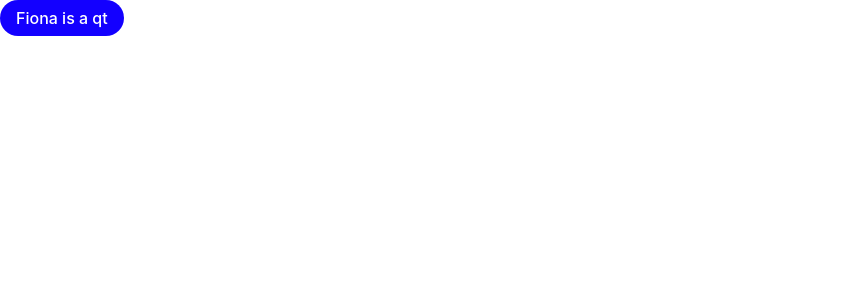
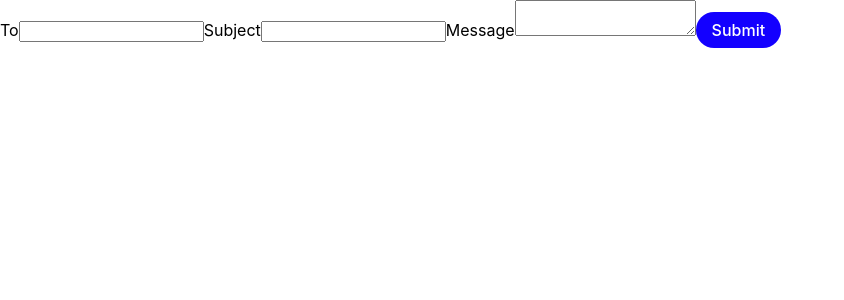
Before and after one commit to nguyensomniac/annoy-ur-officials, a React (Create React App) app: page / in a window 1280 px wide. Shown: the top 300 px of the page, without its empty margins (0-844 px from the left). Built offline with nearby package versions, Linux system fonts and the light colour scheme.

Commit message:
Add API endpoint and basic UI

```diff
--- a/package.json
+++ b/package.json
@@ -6,9 +6,11 @@
     "@testing-library/jest-dom": "^4.2.4",
     "@testing-library/react": "^9.3.2",
     "@testing-library/user-event": "^7.1.2",
+    "node-fetch": "^2.6.0",
     "react": "^16.13.1",
     "react-dom": "^16.13.1",
-    "react-scripts": "3.4.1"
+    "react-scripts": "3.4.1",
+    "styled-components": "^5.1.1"
   },
   "scripts": {
     "start": "react-scripts start",
--- a/src/App.js
+++ b/src/App.js
@@ -2,9 +2,21 @@ import React from 'react';
 import './App.css';
 import Button from './components/button';
 
+const getShortenedLink = async () => {
+
+}
+
 function App() {
   return (
-    <Button />
+    <>
+      <span>To</span>
+      <input type="text" />
+      <span>Subject</span>
+      <input type="text" />
+      <span>Message</span>
+      <textarea type="text"></textarea>
+      <Button>Submit</Button>
+    </>
   );
 }
 
--- a/src/components/button.js
+++ b/src/components/button.js
@@ -1,19 +1,21 @@
 import React from 'react';
+import styled from 'styled-components'
 
-const Button = () => {
+const StyledButton = styled.div`
+  display: inline-flex;
+  flex-direction: row;
+  padding: 8px 16px;
+  background: #1300FF;
+  color: white;
+  border-radius: 999px;
+  font-weight: 500;
+  cursor: pointer;
+`
+
+const Button = (props) => {
+  const { children, ...rest } = props;
   return (
-    <div style={{
-      display: 'inline-flex',
-      flexDirection: 'row',
-      padding: '8px 16px',
-      background: '#1300FF',
-      color: 'white',
-      borderRadius: '999px',
-      fontWeight: '500',
-      flex: '0 0 auto'
-    }}>
-      Fiona is a qt
-    </div>
+    <StyledButton role="button" {...rest}>{children}</StyledButton>
   )
 }
 
```
Also changed, not shown: api/shorten-link.js (added, +31 -0 lines), 2 other files (tests, documents, lock files or other folders).
